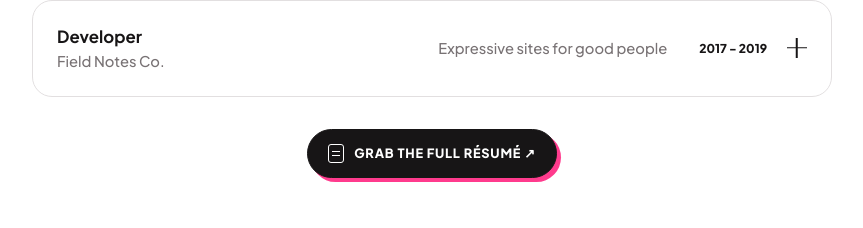
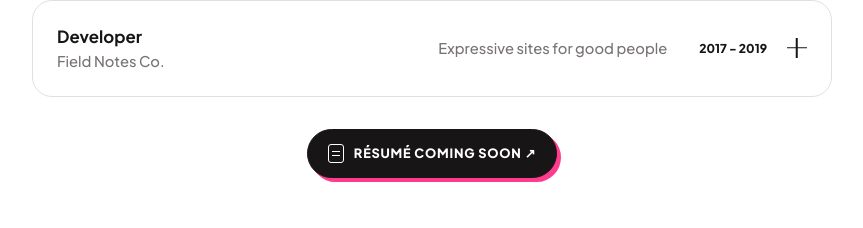
Before and after one commit to roganhope/personalsite, a Next.js app: page / in a window 1280 px wide. Shown: the part 3318-3546 px from the top of the page, without its empty margins (208-1071 px from the left). Built offline with nearby package versions, Linux system fonts and the light colour scheme.

Commit message:
Relabel résumé button to 'coming soon' while linking the temp PDF

```diff
--- a/src/components/experience.tsx
+++ b/src/components/experience.tsx
@@ -23,7 +23,7 @@ export default function Experience() {
         <p className="mt-8">
           <Button href="/resume.pdf" target="_blank">
             <ResumeIcon />
-            Grab the full résumé ↗
+            Résumé coming soon ↗
           </Button>
         </p>
       </Wrap>
```
